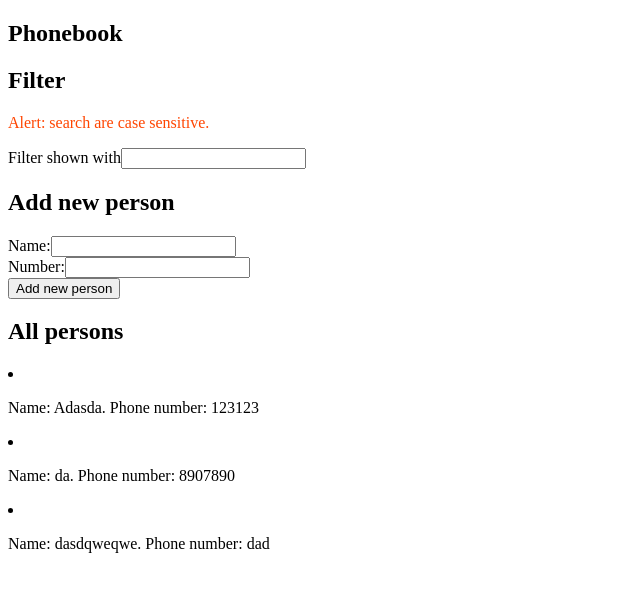
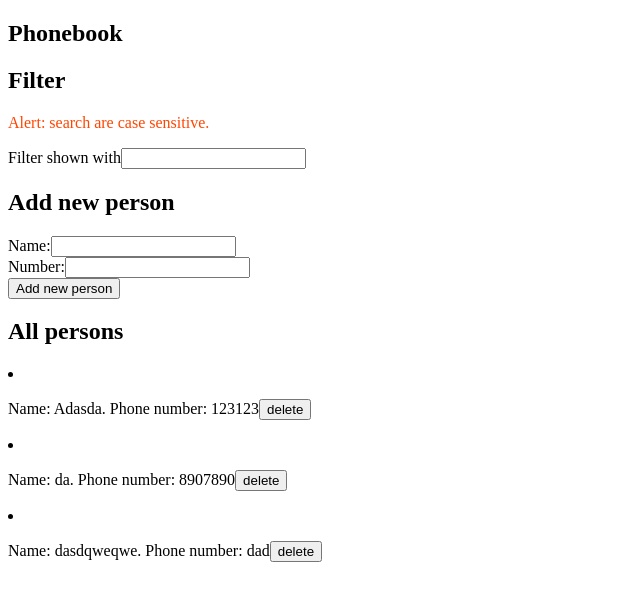
Before and after one commit to victor4pinheiro/fullstackopen, a React (Create React App) app in the folder part2/phonebook/: page / in a window 1280 px wide. Shown: the top 600 px of the page, without its empty margins (0-640 px from the left). Built offline with nearby package versions, Linux system fonts and the light colour scheme; data requests are answered from the project's data file.

Commit message:
feat: add handleDelete to delete the person info

```diff
--- a/part2/phonebook/src/components/Person.js
+++ b/part2/phonebook/src/components/Person.js
@@ -1,8 +1,14 @@
 const Person = (props) => {
+  const { handleDelete, person } = props;
+  const { id, name, number } = person;
+
   return (
     <li>
       <p>
-        Name: {props.name}. Phone number: {props.number}
+        Name: {name}. Phone number: {number}
+        <button type="submit" onClick={() => handleDelete(id)}>
+          delete
+        </button>
       </p>
     </li>
   );
--- a/part2/phonebook/src/components/Persons.js
+++ b/part2/phonebook/src/components/Persons.js
@@ -1,12 +1,12 @@
 import Person from "./Person";
 
 const Persons = (props) => {
-  const { persons, title } = props;
+  const { persons, title, handleDelete } = props;
   return (
     <div>
       <h2>{title}</h2>
       {persons.map((person) => (
-        <Person key={person.id} name={person.name} number={person.number} />
+        <Person key={person.id} person={person} handleDelete={handleDelete} />
       ))}
     </div>
   );
```
